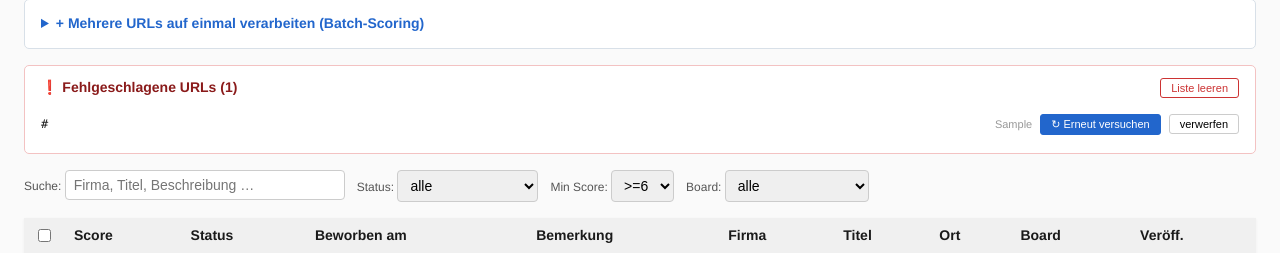
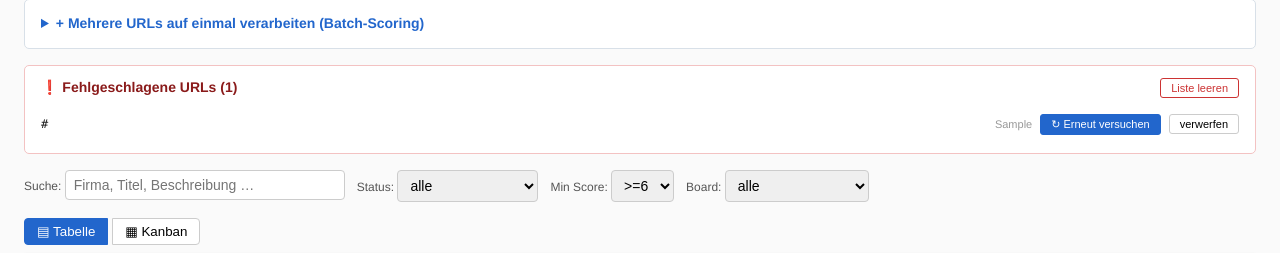
Before and after one commit to HandsomeDolan/bewerber-assistent, a Python web app: template bewerber/templates/dashboard.html.j2 in a window 1280 px wide. Shown: the part 162-415 px from the top of the page. Run offline with Jinja, Linux system fonts and the light colour scheme; the template is opened without the code that fills it: most values are stand-ins (such as "Sample title", 1, 10 or a date in 2020); lists and menus that the app fills with data are empty.

Commit message:
feat(dashboard): umschaltbare Kanban-Ansicht mit Drag-and-Drop-Statuswechsel
Co-Authored-By: Claude Opus 4.8 (1M context) <noreply@anthropic.com>

```diff
--- a/bewerber/templates/dashboard.html.j2
+++ b/bewerber/templates/dashboard.html.j2
@@ -170,6 +170,21 @@ tr.expanded + tr.detail { display: table-row; }
   border: 1px solid #c0c8d0; border-radius: 3px;
   font-size: 12px; min-width: 220px;
 }
+#kanban-view { display: none; gap: 10px; overflow-x: auto; padding: 8px 0; }
+#kanban-view.active { display: flex; }
+.kanban-col { flex: 1 0 200px; min-width: 200px; background: #f4f4f6; border-radius: 6px; padding: 6px; }
+.kanban-col-title { font-weight: 700; font-size: 12px; text-transform: uppercase; color: #555; padding: 4px 6px; display: flex; justify-content: space-between; }
+.kanban-col.dragover { outline: 2px dashed #2266cc; outline-offset: -2px; }
+.kanban-card { background: #fff; border: 1px solid #ddd; border-radius: 5px; padding: 8px; margin: 6px 0; cursor: grab; font-size: 13px; }
+.kanban-card:active { cursor: grabbing; }
+.kanban-card .kc-company { font-weight: 700; }
+.kanban-card .kc-title { color: #333; }
+.kanban-card .kc-foot { display: flex; justify-content: space-between; align-items: center; margin-top: 6px; }
+.kanban-done-wrap { flex: 0 0 auto; }
+.view-toggle button { padding: 5px 12px; border: 1px solid #ccc; background: #fff; cursor: pointer; }
+.view-toggle button.active { background: #2266cc; color: #fff; border-color: #2266cc; }
+.view-toggle button:first-child { border-radius: 4px 0 0 4px; }
+.view-toggle button:last-child { border-radius: 0 4px 4px 0; }
 </style>
 </head>
 <body>
@@ -347,6 +362,11 @@ tr.expanded + tr.detail { display: table-row; }
   </div>
 </div>
 
+<div class="view-toggle" style="margin: 8px 0;">
+  <button id="view-table-btn" onclick="setView('table')">▤ Tabelle</button>
+  <button id="view-kanban-btn" onclick="setView('kanban')">▦ Kanban</button>
+</div>
+<div id="kanban-view"></div>
 <table id="jobs-table">
   <thead><tr>
     <th class="select-col"><input type="checkbox" id="select-all" onchange="toggleSelectAll(this)" title="Sichtbare auswaehlen"></th>
@@ -372,6 +392,30 @@ const fStatus = document.getElementById("filter-status");
 const fScore = document.getElementById("filter-score");
 const fBoard = document.getElementById("filter-board");
 let currentSort = { key: "score", dir: -1 };
+
+let currentView = localStorage.getItem("bewerber_view") || "table";
+const KANBAN_COLUMNS = [
+  {key: "discovered", label: "Entdeckt"},
+  {key: "shortlisted", label: "Vorgemerkt"},
+  {key: "tailored", label: "Getailored"},
+  {key: "applied", label: "Beworben"},
+  {key: "interview", label: "Eingeladen"},
+  {key: "offer", label: "Angebot"},
+];
+const KANBAN_DONE = ["rejected", "withdrawn", "declined"];
+
+function setView(v) {
+  currentView = v;
+  localStorage.setItem("bewerber_view", v);
+  const table = document.getElementById("jobs-table");
+  const kanban = document.getElementById("kanban-view");
+  const isKanban = v === "kanban";
+  table.style.display = isKanban ? "none" : "";
+  kanban.classList.toggle("active", isKanban);
+  document.getElementById("view-table-btn").classList.toggle("active", !isKanban);
+  document.getElementById("view-kanban-btn").classList.toggle("active", isKanban);
+  applyFilters();
+}
 
 function applyFilters() {
   const query = (q.value || "").toLowerCase();
@@ -403,7 +447,8 @@ function applyFilters() {
     else { av = a[key] || ""; bv = b[key] || ""; }
     return (av < bv ? -1 : av > bv ? 1 : 0) * currentSort.dir;
   });
-  renderRows(rows);
+  if (currentView === "kanban") renderKanban(rows);
+  else renderRows(rows);
 }
 
 function renderRows(rows) {
@@ -438,6 +483,66 @@ function renderRows(rows) {
     detail.style.display = "none";
     tbody.appendChild(detail);
   }
+}
+
+function renderKanban(rows) {
+  const wrap = document.getElementById("kanban-view");
+  wrap.innerHTML = "";
+  const byStatus = {};
+  for (const r of rows) (byStatus[r.status] = byStatus[r.status] || []).push(r);
+
+  for (const col of KANBAN_COLUMNS) {
+    wrap.appendChild(buildKanbanColumn(col.key, col.label, byStatus[col.key] || []));
+  }
+  // "Erledigt"-Sammelspalte (rejected/withdrawn/declined), eingeklappt
+  const doneRows = KANBAN_DONE.flatMap(s => byStatus[s] || []);
+  const done = document.createElement("details");
+  done.className = "kanban-done-wrap";
+  done.innerHTML = `<summary class="kanban-col-title" style="cursor:pointer;">Erledigt <span>${doneRows.length}</span></summary>`;
+  const inner = document.createElement("div");
+  inner.style.cssText = "display:flex; gap:10px;";
+  for (const s of KANBAN_DONE) {
+    inner.appendChild(buildKanbanColumn(s, statusLabel(s), byStatus[s] || []));
+  }
+  done.appendChild(inner);
+  wrap.appendChild(done);
+}
+
+function buildKanbanColumn(statusKey, label, rows) {
+  const col = document.createElement("div");
+  col.className = "kanban-col";
+  col.dataset.status = statusKey;
+  col.innerHTML = `<div class="kanban-col-title">${label} <span>${rows.length}</span></div>`;
+  for (const r of rows) col.appendChild(buildKanbanCard(r));
+  col.addEventListener("dragover", (e) => { e.preventDefault(); col.classList.add("dragover"); });
+  col.addEventListener("dragleave", () => col.classList.remove("dragover"));
+  col.addEventListener("drop", (e) => {
+    e.preventDefault();
+    col.classList.remove("dragover");
+    const jid = e.dataTransfer.getData("text/plain");
+    if (jid && STATE.jobs[jid] && STATE.jobs[jid].status !== statusKey) {
+      changeStatus(jid, statusKey);  // aktualisiert STATE + rendert via applyFilters neu
+    }
+  });
+  return col;
+}
+
+function buildKanbanCard(r) {
+  const score = (r.scoring && r.scoring.fit_score) || 0;
+  const card = document.createElement("div");
+  card.className = "kanban-card";
+  card.draggable = true;
+  card.dataset.jid = r.jid;
+  card.innerHTML = `
+    <div class="kc-company">${escapeHtml(r.raw.company)}</div>
+    <div class="kc-title">${escapeHtml(r.raw.title)}</div>
+    <div class="kc-foot">
+      <span class="score score-${score}" style="padding:1px 6px; border-radius:3px;">${score || "—"}</span>
+      <button class="folder-btn" style="border-color:#c33; color:#c33;"
+              onclick="deleteJob('${r.jid}', event)">&#x1f5d1;</button>
+    </div>`;
+  card.addEventListener("dragstart", (e) => e.dataTransfer.setData("text/plain", r.jid));
+  return card;
 }
 
 function toggleDetail(tr, r) {
@@ -1348,7 +1453,7 @@ document.querySelectorAll("th[data-sort]").forEach(th => {
   });
 });
 [q, fStatus, fScore, fBoard].forEach(el => el.addEventListener("input", applyFilters));
-applyFilters();
+setView(currentView);  // ruft applyFilters() intern auf
 </script>
 </body>
 </html>
```
Also changed, not shown: bewerber/tests/unit/test_dashboard_server.py (+8 -0 lines).
